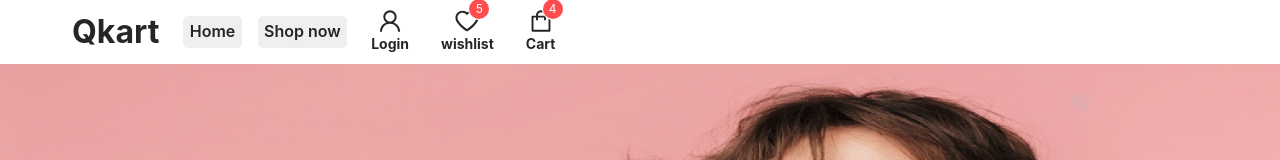
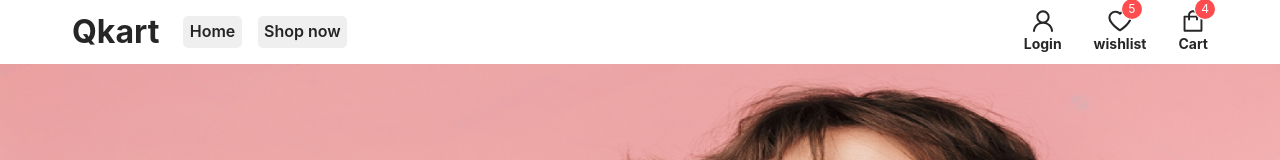
Before and after one commit to gkumar-pandey/E-cart, a React (Create React App) app: page / in a window 1280 px wide. Shown: the top 160 px of the page. Built offline with nearby package versions, Linux system fonts and the light colour scheme; no server answers; what miragejs would draw is missing.

Commit message:
style: make navbar width full

```diff
--- a/src/Components/Navbar/Navbar.css
+++ b/src/Components/Navbar/Navbar.css
@@ -16,6 +16,8 @@
   padding: 0 3.5rem;
   min-height: 8vh;
   position: fixed;
+  width: 100%;
+  z-index: 100;
 }
 
 .navbar-wrapper {
@@ -57,9 +59,7 @@
 }
 
 .right-nav {
-  /* border: 1px solid blue; */
   display: flex;
-
   align-items: center;
   justify-content: end;
 }
```
